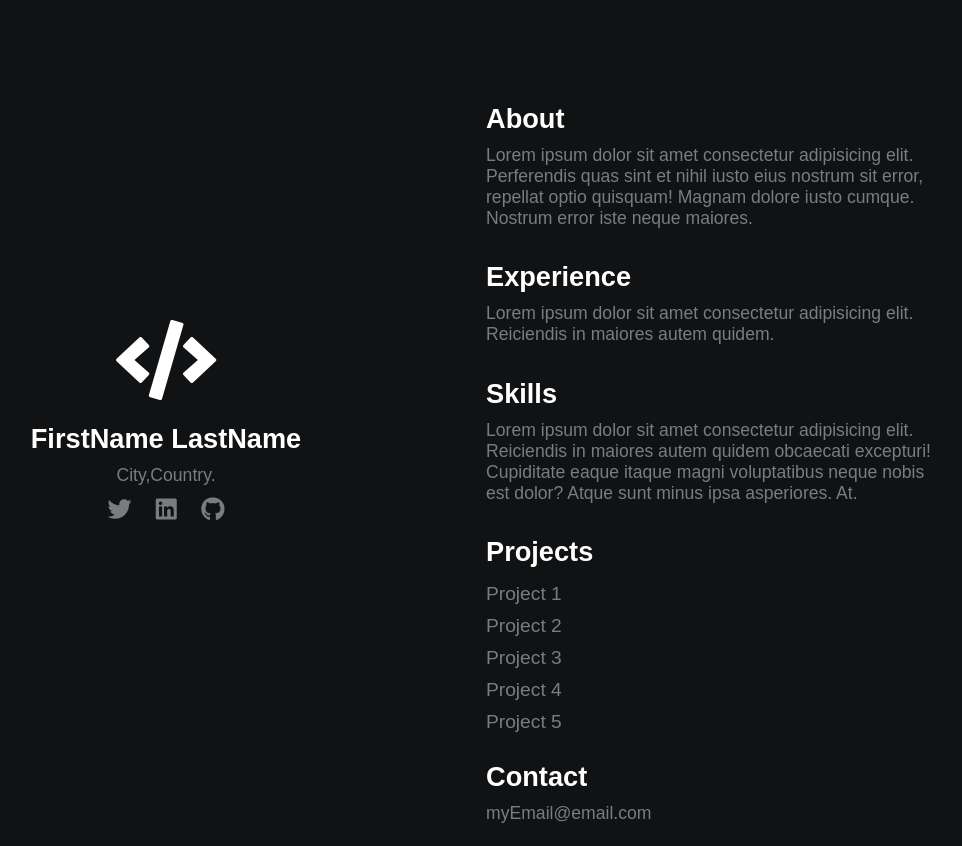
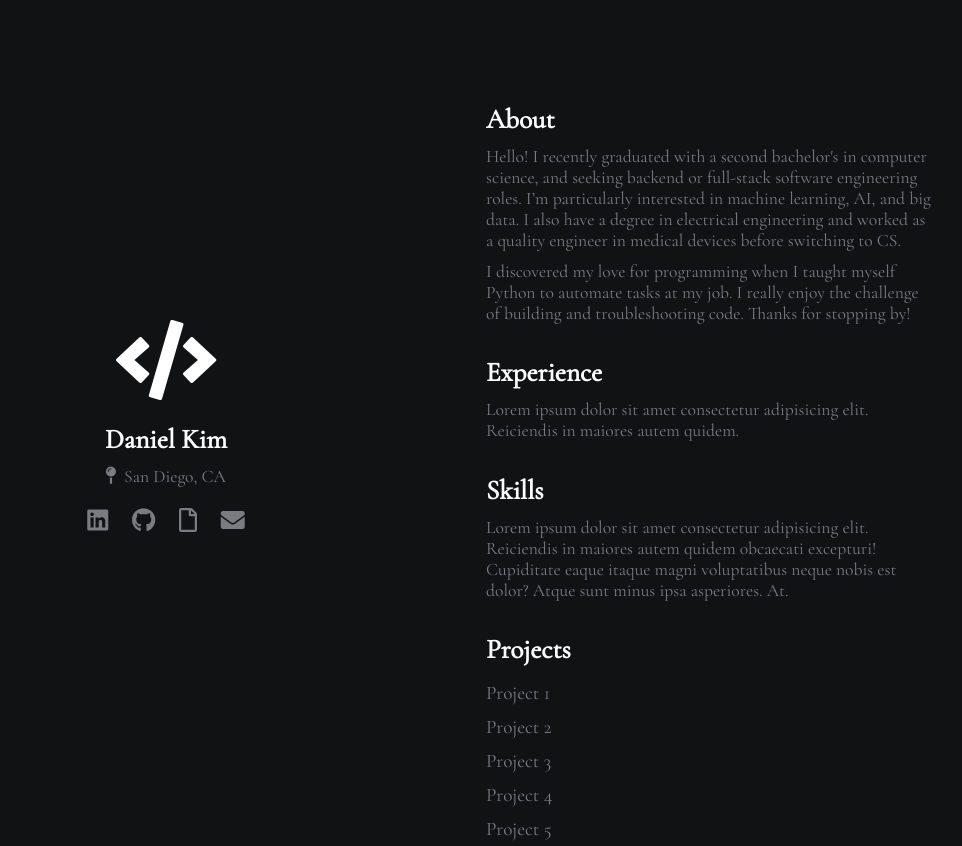
Before and after one commit to danielkimGH/danielkimGH.github.io, a plain HTML site: page index.html in a window 1280 px wide. Shown: the whole page, without its empty margins (154-1116 px from the left). Drawn offline with nearby package versions, Linux system fonts and the light colour scheme.

Commit message:
Update to page and adding resume PDF

```diff
--- a/index.html
+++ b/index.html
@@ -5,6 +5,7 @@
     <meta charset="UTF-8">
     <meta name="viewport" content="width=device-width, initial-scale=1.0">
     <meta http-equiv="X-UA-Compatible" content="ie=edge">
+    <!-- Link for icons (e.g., LinkedIn, GitHub, etc.) from Font Awesome -->
     <link rel="stylesheet" href="https://use.fontawesome.com/releases/v5.4.1/css/all.css" integrity="sha384-5sAR7xN1Nv6T6+dT2mhtzEpVJvfS3NScPQTrOxhwjIuvcA67KV2R5Jz6kr4abQsz" crossorigin="anonymous">
     <link rel="stylesheet" href="style.css">
     <title>Daniel Kim</title>
@@ -14,15 +15,20 @@
     <div class="grid-2">
         <div class="section-1">
             <i class="fas fa-code fa-5x white"></i>
-            <h2>FirstName LastName</h2>
-            <p>City,Country.</p>
-            <a href="#"><i class="fab fa-twitter"></i></a>
-            <a href="#"><i class="fab fa-linkedin"></i></a>
-            <a href="#"><i class="fab fa-github"></i></a>
+            <h2>Daniel Kim</h2>
+            <p><i class="fas fa-map-pin"></i><span class="location">San Diego, CA</span></p>
+            <p></p>
+            <a href="https://www.linkedin.com/in/kimdanielj/"><i class="fab fa-linkedin"></i></a>
+            <a href="https://github.com/danielkimGH"><i class="fab fa-github"></i></a>
+            <a href="https://github.com/danielkimGH/danielkimGH.github.io/DK_resume.pdf"><i class="far fa-file"></i></a>
+            <a href="mailto:kimdanieljung@gmail.com"><i class="fas fa-envelope"></i></a>
         </div>
+
         <div class="section-2">
             <h2>About</h2>
-            <p>Lorem ipsum dolor sit amet consectetur adipisicing elit. Perferendis quas sint et nihil iusto eius nostrum sit error, repellat optio quisquam! Magnam dolore iusto cumque. Nostrum error iste neque maiores.</p>
+            <p>Hello! I recently graduated with a second bachelor's in computer science, and seeking backend or full-stack software engineering roles. I’m particularly interested in machine learning, AI, and big data. I also have a degree in electrical engineering and worked as a quality engineer in medical devices before switching to CS.</p>
+            <p>I discovered my love for programming when I taught myself Python to automate tasks at my job. I really enjoy the challenge of building and troubleshooting code. Thanks for stopping by!</p>
+
             <h2>Experience</h2>
             <p>Lorem ipsum dolor sit amet consectetur adipisicing elit. Reiciendis in maiores autem quidem.</p>
 
@@ -34,9 +40,10 @@
             <a href="#">Project 3</a>
             <a href="#">Project 4</a>
             <a href="#">Project 5</a>
-            <h2>Contact</h2>
-            <p>myEmail@email.com</p>
+            <!-- <h2>Contact</h2> -->
+            <!-- <p>myEmail@email.com</p> -->
         </div>
     </div>
 </body>
+
 </html>
--- a/style.css
+++ b/style.css
@@ -1,5 +1,5 @@
 /* global */
-@import url('https://fonts.googleapis.com/css?family=Cormorant+Garamond');
+@import url('https://fonts.googleapis.com/css2?family=Cormorant+Garamond&display=swap');
 
 .grid-2{
     display: grid;
@@ -9,7 +9,7 @@
 body{
     margin: 0;
     padding: 0;
-    font-family: 'Cormorant+Garamond', sans-serif;
+    font-family: 'Cormorant Garamond', serif;
     background-color: #101214;
     color: #7A7C80;
 
@@ -17,6 +17,10 @@ body{
 
 h2,.white{
     color: #fff;
+}
+
+.location{
+    margin-left: 8px;
 }
 
 a{
```
Also changed, not shown: 1 other file.
